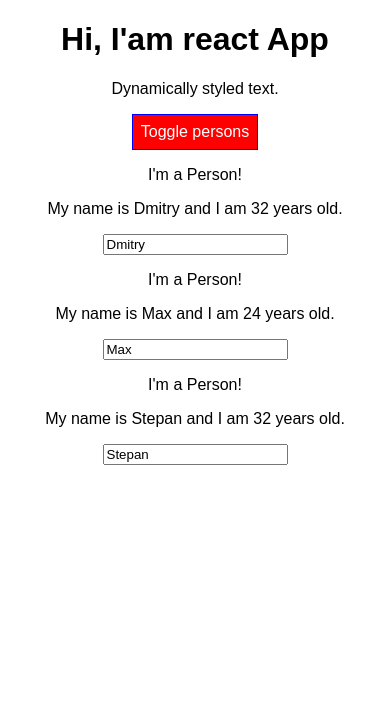
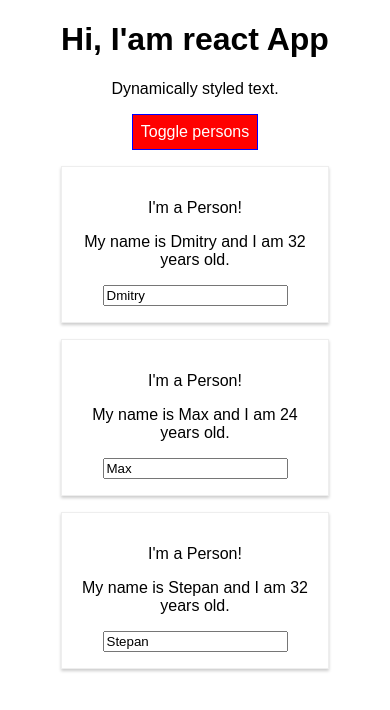
Before and after one commit to dandgerson/schwarzmuller-react, a React app: page / in a window 390 px wide. Both pictures are taken after a click on the button "Toggle persons". Shown: the top 710 px of the page. Built offline with nearby package versions, Linux system fonts and the light colour scheme.

Commit message:
74 CSS Modules & Media queries

```diff
--- a/src/Person/Person.css
+++ b/src/Person/Person.css
@@ -6,3 +6,13 @@
   padding: 16px;
   text-align: center;
 }
+
+@media (min-width: 500px) {
+  .Person {
+    width: 450px;
+  }
+}
+
+.delete {
+  cursor: pointer;
+}
--- a/src/Person/index.js
+++ b/src/Person/index.js
@@ -1,4 +1,6 @@
 import React from 'react'
+
+import style from './Person.css'
 
 const Person = ({
   handleClick = () => { },
@@ -7,9 +9,10 @@ const Person = ({
 }) => {
 
   return (
-    <div>
+    <div className={style.Person}>
       <p>I'm a Person!</p>
       <p
+        className={style.delete}
         onClick={handleClick}
       >
         My name is {props.name} and I am {props.age} years old.
```
